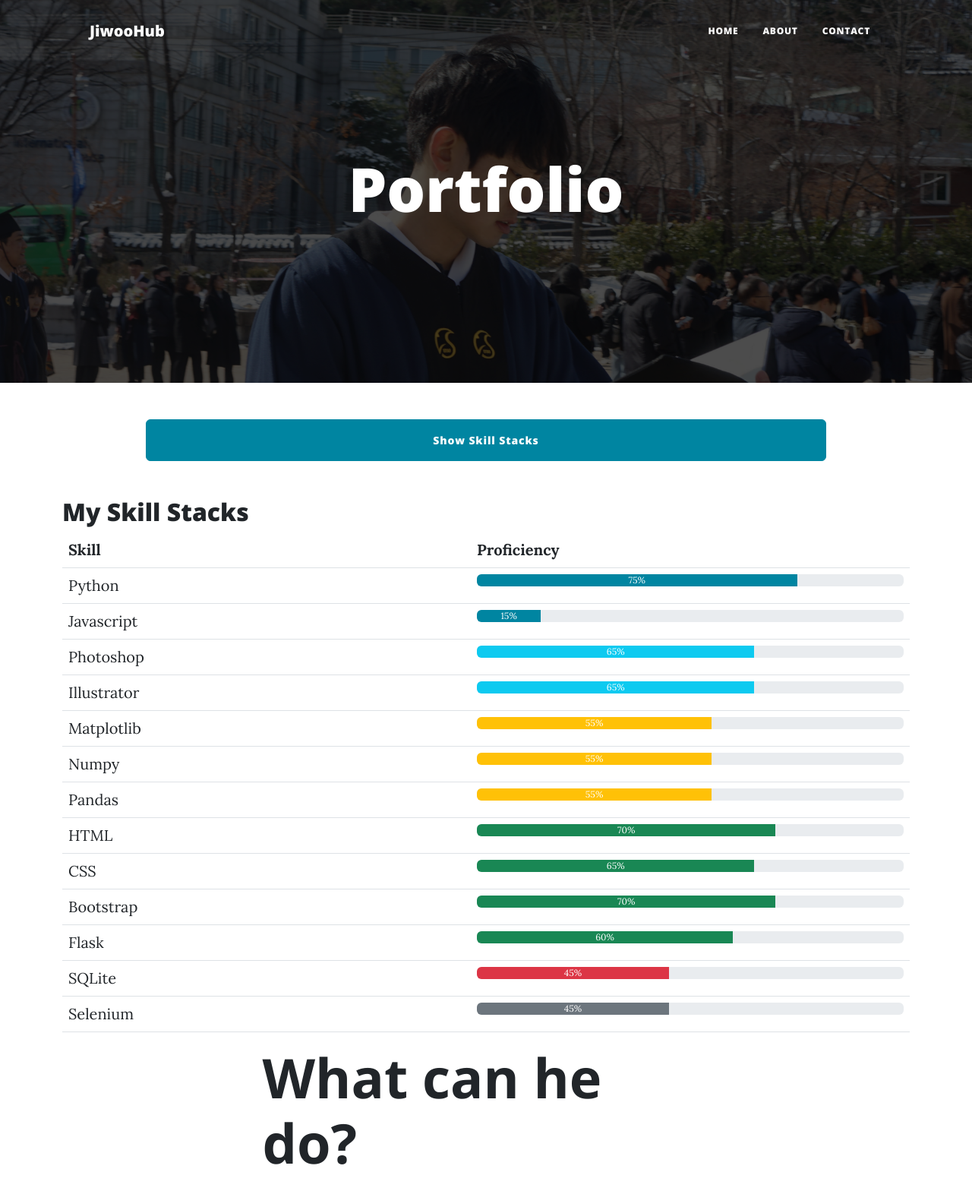
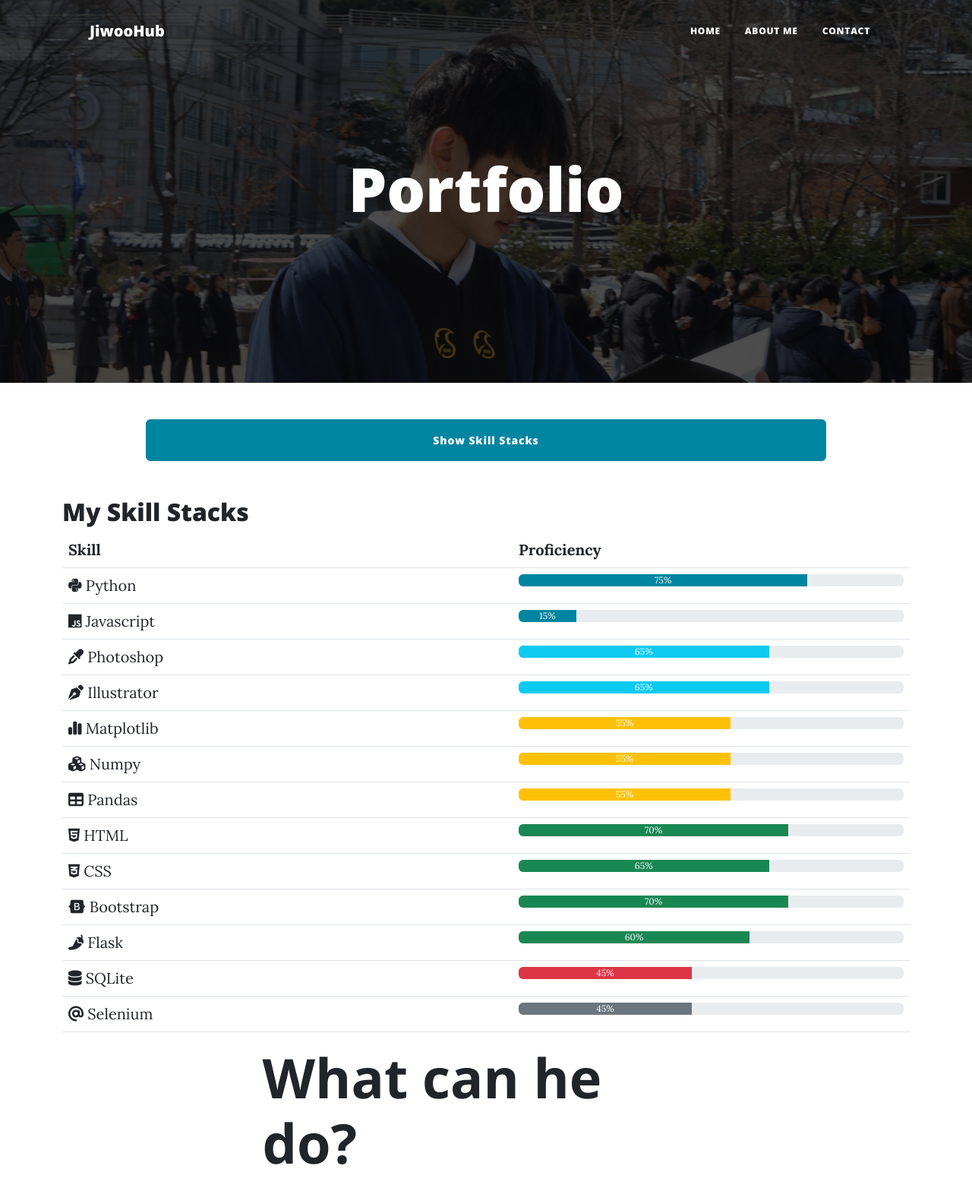
Before and after one commit to Kimchimantium/Portfolio, a Flask app: page /about in a window 1280 px wide, after a click on "Show Skill Stacks". Shown: the top 1568 px of the page at 76% size. Run offline with Flask 3, Linux system fonts and the light colour scheme; some libraries are stand-ins or nearby versions.

Commit message:
# about.html: add icons to skill stack bar content ✓ # base.html: footer email as modal to enable user copy the address ✓

```diff
--- a/main.py
+++ b/main.py
@@ -15,7 +15,8 @@ import os
 
 
 # TODO
-# about.html: add icons to skill stack bar content
+# about.html: add icons to skill stack bar content ✓
+# base.html: footer email as modal to enable user copy the address ✓
 
 
 
--- a/static/js/scripts.js
+++ b/static/js/scripts.js
@@ -42,23 +42,15 @@ document.addEventListener('DOMContentLoaded', function() {
                 creds.classList.add('not-hovered');
             });
 });
-    .collapse:not(.show) .skill-content {
-        position: relative;
-        max-height: 100px; /* Adjust based on the desired preview height */
-        overflow: hidden;
-    }
 
-    .collapse:not(.show) .skill-content::after {
-        content: "";
-        position: absolute;
-        bottom: 0;
-        left: 0;
-        right: 0;
-        height: 40px; /* Height of the fading effect */
-        background: linear-gradient(transparent, #fff); /* Use your background color */
-    }
-
-    .collapse.show .skill-content::after {
-        /* Remove the effect when expanded */
-        display: none;
-    }
+document.addEventListener('DOMContentLoaded', (event) => {
+  document.getElementById("copyButton").addEventListener("click", function() {
+    var emailText = document.getElementById("emailText").innerText;
+    navigator.clipboard.writeText(emailText).then(function() {
+      alert('Email copied to clipboard!');
+    }, function(err) {
+      console.error('Failed to copy: ', err);
+      alert('Failed to copy text to clipboard');
+    });
+  });
+});
--- a/templates/about.html
+++ b/templates/about.html
@@ -24,7 +24,7 @@
             <tbody>
             <!-- Programming Skills -->
             <tr>
-                <td>Python</td>
+                <td><i class="fa-brands fa-python"></i> Python</td>
                 <td>
                     <div class="progress">
                         <div class="progress-bar bg-primary" role="progressbar" style="width: 75%"
@@ -35,7 +35,7 @@
                 </td>
             </tr>
             <tr>
-                <td>Javascript</td>
+                <td><i class="fa-brands fa-js"></i> Javascript</td>
                 <td>
                     <div class="progress">
                         <div class="progress-bar bg-primary" role="progressbar" style="width: 15%"
@@ -47,7 +47,7 @@
             </tr>
             <!-- Design Skills -->
             <tr>
-                <td>Photoshop</td>
+                <td><i class="fa-solid fa-eye-dropper"></i> Photoshop</td>
                 <td>
                     <div class="progress">
                         <div class="progress-bar bg-info" role="progressbar" style="width: 65%"
@@ -58,7 +58,7 @@
                 </td>
             </tr>
             <tr>
-                <td>Illustrator</td>
+                <td><i class="fa-solid fa-pen-nib"></i> Illustrator</td>
                 <td>
                     <div class="progress">
                         <div class="progress-bar bg-info" role="progressbar" style="width: 65%"
@@ -70,7 +70,7 @@
             </tr>
             <!-- Data Science Skills -->
             <tr>
-                <td>Matplotlib</td>
+                <td><i class="fa-solid fa-chart-simple"></i> Matplotlib</td>
                 <td>
                     <div class="progress">
                         <div class="progress-bar bg-warning" role="progressbar" style="width: 55%"
@@ -81,7 +81,7 @@
                 </td>
             </tr>
             <tr>
-                <td>Numpy</td>
+                <td><i class="fa-solid fa-cubes"></i> Numpy</td>
                 <td>
                     <div class="progress">
                         <div class="progress-bar bg-warning" role="progressbar" style="width: 55%"
@@ -92,7 +92,7 @@
                 </td>
             </tr>
             <tr>
-                <td>Pandas</td>
+                <td><i class="fa-solid fa-table"></i> Pandas</td>
                 <td>
                     <div class="progress">
                         <div class="progress-bar bg-warning" role="progressbar" style="width: 55%"
@@ -104,7 +104,7 @@
             </tr>
             <!-- Web Development Skills -->
             <tr>
-                <td>HTML</td>
+                <td><i class="fa-brands fa-html5"></i> HTML</td>
                 <td>
                     <div class="progress">
                         <div class="progress-bar bg-success" role="progressbar" style="width: 70%"
@@ -115,7 +115,7 @@
                 </td>
             </tr>
             <tr>
-                <td>CSS</td>
+                <td><i class="fa-brands fa-css3-alt"></i> CSS</td>
                 <td>
                     <div class="progress">
                         <div class="progress-bar bg-success" role="progressbar" style="width: 65%"
@@ -126,7 +126,7 @@
                 </td>
             </tr>
             <tr>
-                <td>Bootstrap</td>
+                <td><i class="fa-brands fa-bootstrap"></i> Bootstrap</td>
                 <td>
                     <div class="progress">
                         <div class="progress-bar bg-success" role="progressbar" style="width: 70%"
@@ -137,7 +137,7 @@
                 </td>
             </tr>
             <tr>
-                <td>Flask</td>
+                <td><i class="fa-solid fa-pepper-hot"></i> Flask</td>
                 <td>
                     <div class="progress">
                         <div class="progress-bar bg-success" role="progressbar" style="width: 60%"
@@ -151,7 +151,7 @@
             <tr>
             </tr>
             <tr>
-                <td>SQLite</td>
+                <td><i class="fa-solid fa-database"></i> SQLite</td>
                 <td>
                     <div class="progress">
                         <div class="progress-bar bg-danger" role="progressbar" style="width: 45%"
@@ -163,7 +163,7 @@
             </tr>
             <!-- Selenium - Cross-category tool -->
             <tr>
-                <td>Selenium</td>
+                <td><i class="fa-solid fa-at"></i> Selenium</td>
                 <td>
                     <div class="progress">
                         <div class="progress-bar bg-secondary" role="progressbar" style="width: 45%"
--- a/templates/base.html
+++ b/templates/base.html
@@ -7,7 +7,7 @@
     <link href="https://cdn.jsdelivr.net/npm/bootstrap@5.3.3/dist/css/bootstrap.min.css" rel="stylesheet"
           integrity="sha384-QWTKZyjpPEjISv5WaRU9OFeRpok6YctnYmDr5pNlyT2bRjXh0JMhjY6hW+ALEwIH" crossorigin="anonymous">
     <!-- Font Awesome icons (free version)-->
-    <script src="https://kit.fontawesome.com/43848acd7b.js" crossorigin="anonymous"></script>
+<script src="https://kit.fontawesome.com/43848acd7b.js" crossorigin="anonymous"></script>
     <!-- Google fonts-->
     <link href="https://fonts.googleapis.com/css?family=Lora:400,700,400italic,700italic" rel="stylesheet"
           type="text/css"/>
@@ -42,7 +42,7 @@
             <div class="collapse navbar-collapse" id="navbarResponsive">
                 <ul class="navbar-nav ms-auto py-4 py-lg-0">
                     <li class="nav-item"><a class="nav-link px-lg-3 py-3 py-lg-4" href="/">Home</a></li>
-                    <li class="nav-item"><a class="nav-link px-lg-3 py-3 py-lg-4" href="/about">About</a></li>
+                    <li class="nav-item"><a class="nav-link px-lg-3 py-3 py-lg-4" href="/about">About Me</a></li>
                     <li class="nav-item"><a class="nav-link px-lg-3 py-3 py-lg-4" href="/contact">Contact</a></li>
 
                 </ul>
@@ -99,6 +99,14 @@
                                     </span>
                             </a>
                         </li>
+                        <li class="list-inline-item">
+                            <a href='' data-bs-toggle="modal" data-bs-target="#exampleModal">
+                                    <span class="fa-stack fa-lg">
+                                        <i class="fas fa-circle fa-stack-2x"></i>
+                                        <i class="fa-solid fa-envelope fa-stack-1x fa-inverse"></i>
+                                    </span>
+                            </a>
+                        </li>
                     </ul>
                     <div class="small text-center text-muted fst-italic mt-3">&copy; 김지우 포트폴리오
                         2024
@@ -107,6 +115,25 @@
             </div>
         </div>
     </div>
+<!-- email modal setting -->
+<div class="modal fade" id="exampleModal" tabindex="-1" aria-labelledby="exampleModalLabel" aria-hidden="true">
+  <div class="modal-dialog">
+    <div class="modal-content">
+      <div class="modal-header">
+        <h1 class="modal-title fs-5" id="exampleModalLabel">Jiwoo's Email Address</h1>
+        <button type="button" class="btn-close" data-bs-dismiss="modal" aria-label="Close"></button>
+      </div>
+      <div class="modal-body">
+        <span id="emailText">dukso123@gmail.com</span>
+      </div>
+      <div class="modal-footer">
+        <button type="button" class="btn btn-secondary" data-bs-dismiss="modal">Close</button>
+        <button id="copyButton" type="button" class="btn btn-primary">Copy</button>
+      </div>
+    </div>
+  </div>
+</div>
+
 </footer>
 
 <!-- Bootstrap core JavaScript -->
```
Also changed, not shown: static/css/clean-blog.min.css.
